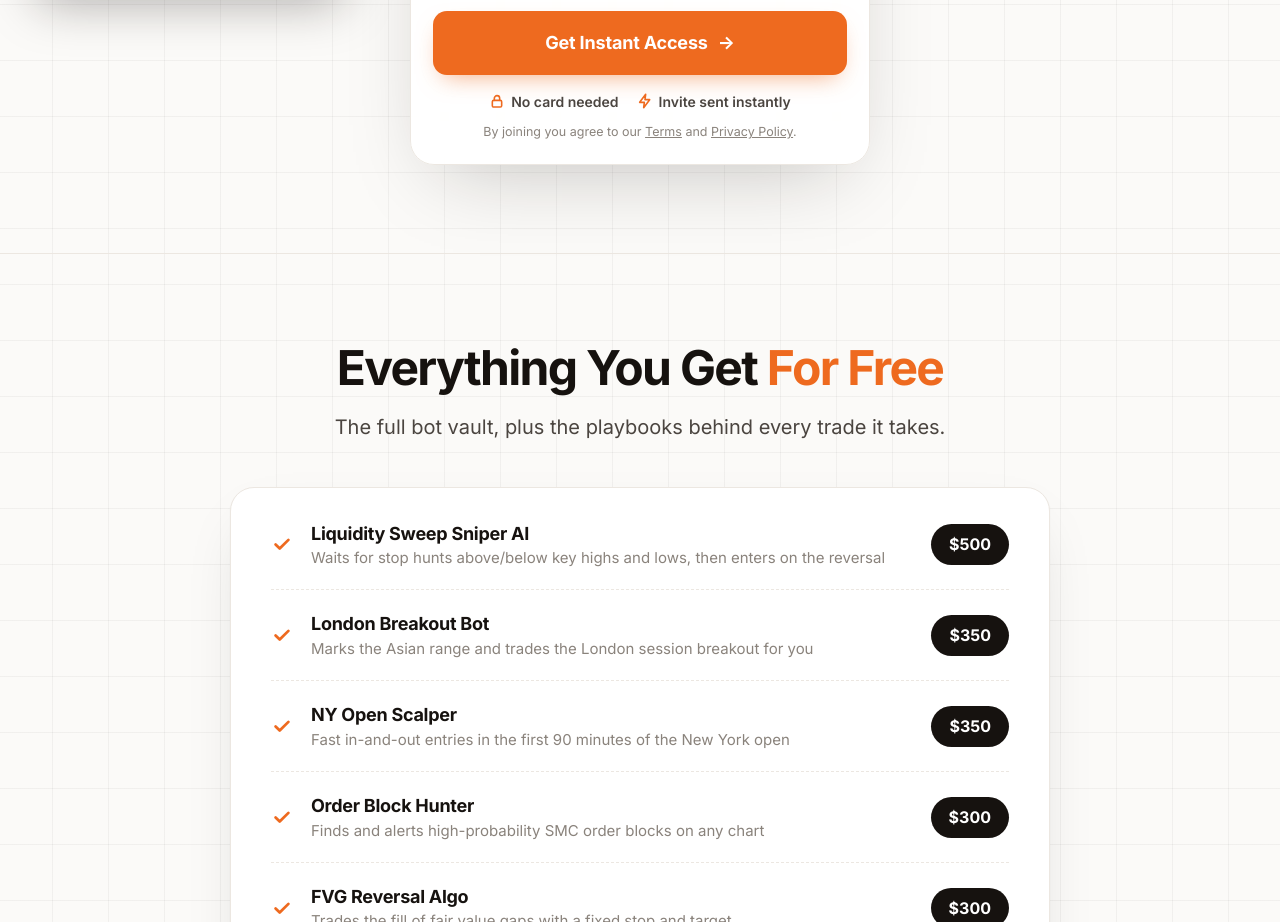
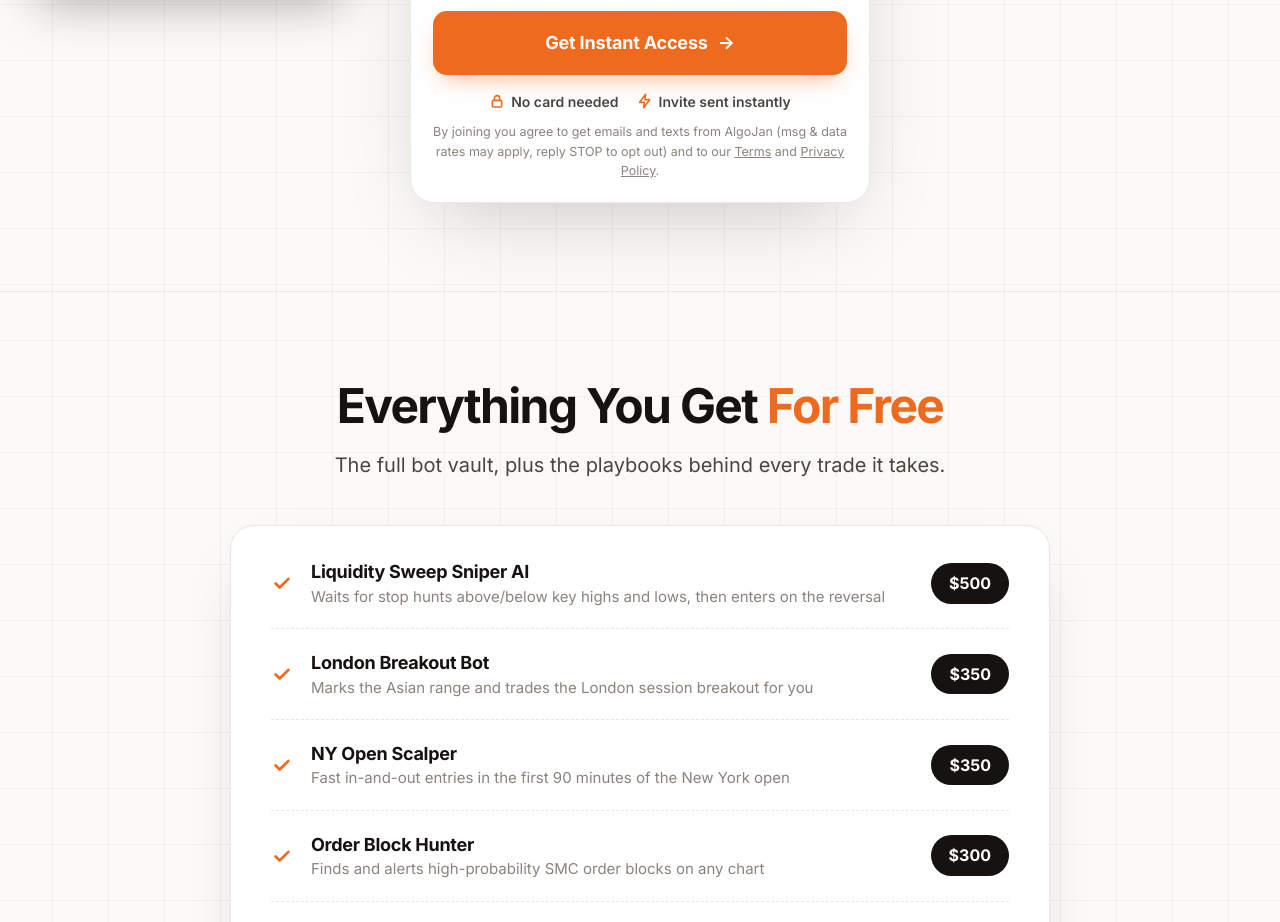
Before and after one commit to eliascroesus/algojan, a plain HTML site: page discord/index.html in a window 1280 px wide. Shown: the part 780-1702 px from the top of the page. Drawn offline with Linux system fonts and the light colour scheme.

Commit message:
Add SMS/email consent wording to the opt-in forms
Co-Authored-By: Claude Opus 5.5 <noreply@anthropic.com>
Claude-Session: https://claude.ai/code/session_015aTEPXLqa7SZ9SA24wnEtU

```diff
--- a/discord/index.html
+++ b/discord/index.html
@@ -40,7 +40,7 @@
         <li><svg viewBox="0 0 24 24" fill="none" stroke="currentColor" stroke-width="2.4" stroke-linecap="round" stroke-linejoin="round" aria-hidden="true"><rect x="5" y="11" width="14" height="10" rx="2"/><path d="M8 11V8a4 4 0 0 1 8 0v3"/></svg>No card needed</li>
         <li><svg viewBox="0 0 24 24" fill="none" stroke="currentColor" stroke-width="2.4" stroke-linecap="round" stroke-linejoin="round" aria-hidden="true"><path d="M13 2 4 14h7l-1 8 9-12h-7z"/></svg>Invite sent instantly</li>
       </ul>
-      <p class="form-note">By joining you agree to our <a href="/terms">Terms</a> and <a href="/privacy">Privacy Policy</a>.</p>
+      <p class="form-note">By joining you agree to get emails and texts from AlgoJan (msg &amp; data rates may apply, reply STOP to opt out) and to our <a href="/terms">Terms</a> and <a href="/privacy">Privacy Policy</a>.</p>
     </form>
   </div>
 </header>
```
Also changed, not shown: v2/discord/index.html (+1 -1 lines).
